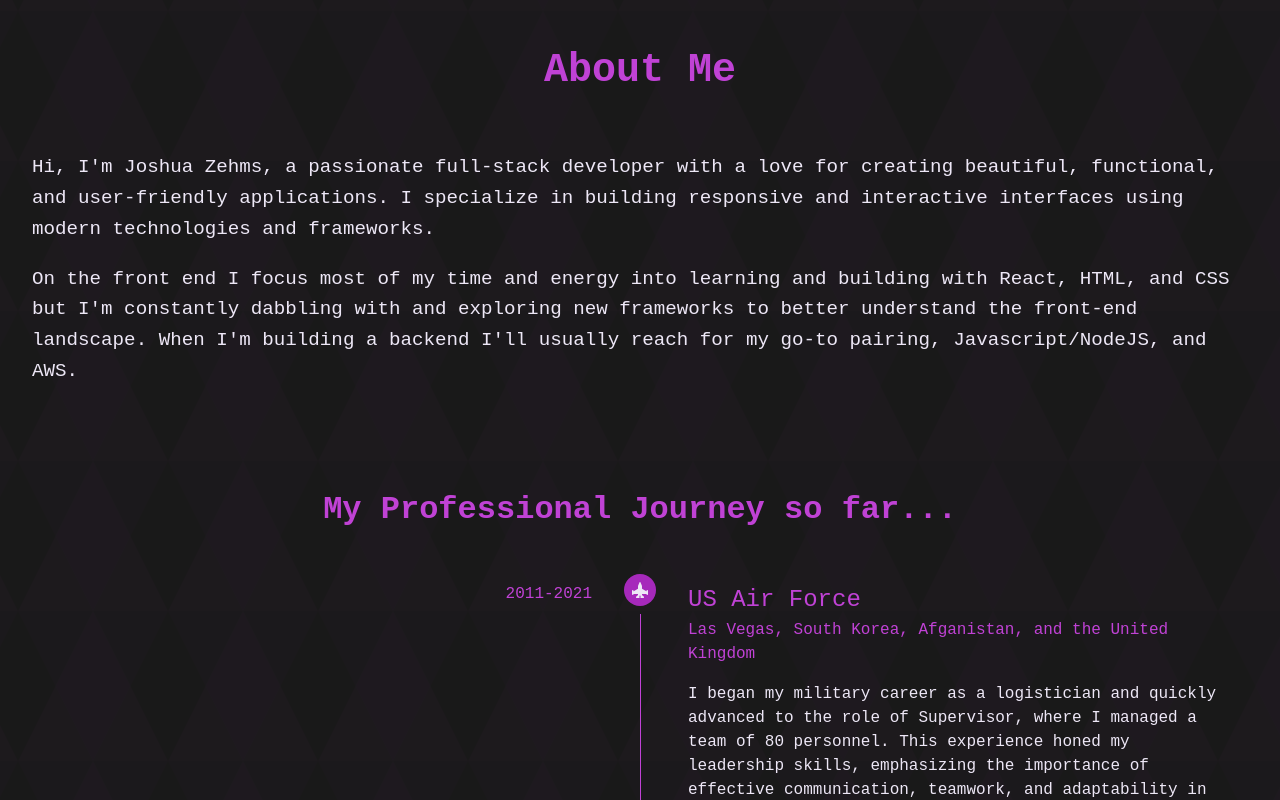
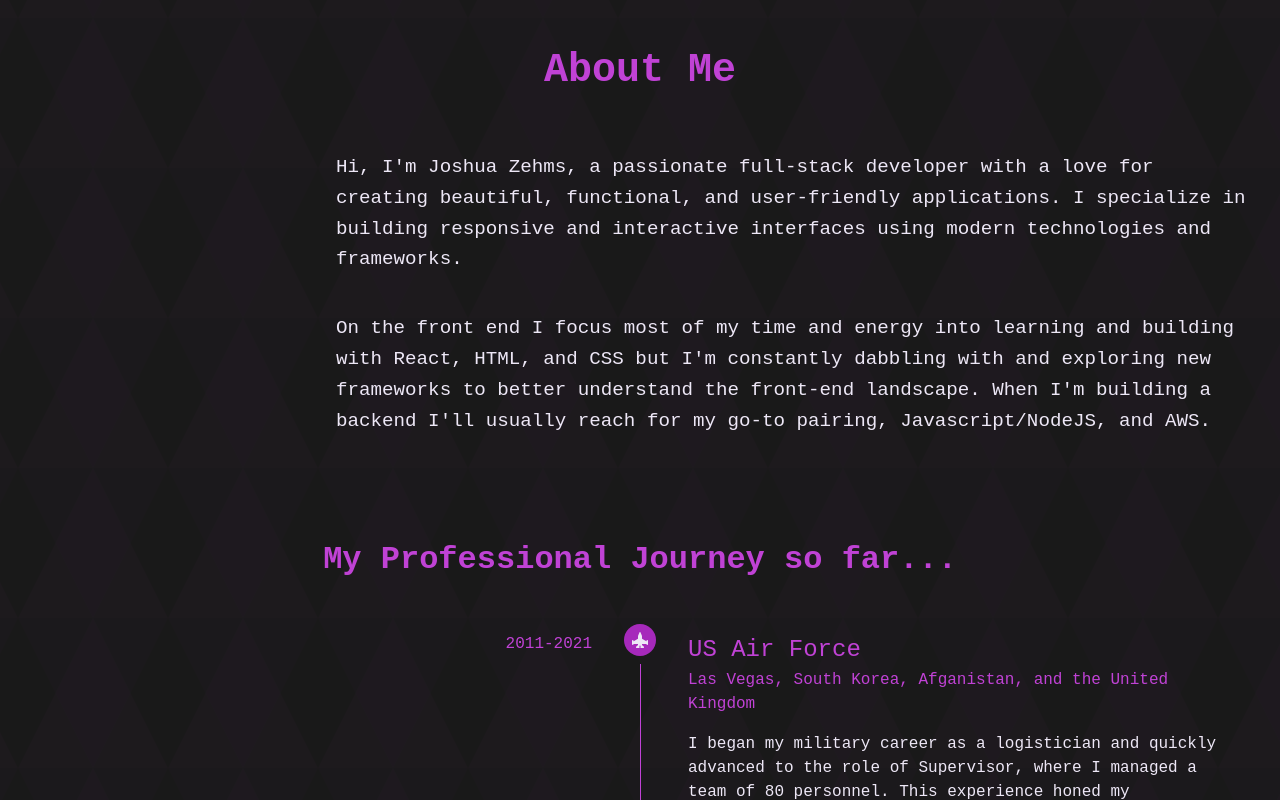
Before and after one commit to JZehms/Portfolio-Website, a React (Vite) app: page / in a window 1280 px wide. Shown: the part 620-1420 px from the top of the page. Built offline with nearby package versions, Linux system fonts and the light colour scheme.

Commit message:
Updated about desktop layout.
Added portfolio gif.

Added current project placeholder

```diff
--- a/src/Components/About.jsx
+++ b/src/Components/About.jsx
@@ -90,7 +90,7 @@ const techStackData = {
 const About = () => {
   return (
     <section id="about">
-      <div className="about-contianer">
+      <div className="about-container">
         <div className="about-content">
           <h2 className="about-title">About Me</h2>
           <div className="about-body">
--- a/src/Components/Component-Styles/About.css
+++ b/src/Components/Component-Styles/About.css
@@ -3,7 +3,7 @@
   justify-content: center;
 }
 
-.about-contianer {
+.about-container {
   display: flex;
   flex-direction: column;
   width: 100%;
@@ -26,13 +26,6 @@
   color: #c042d5;
 }
 
-.about-body {
-  display: flex;
-  flex-direction: column;
-  gap: 2rem;
-  align-items: center;
-}
-
 .about-img-container {
   text-align: center;
 }
@@ -41,6 +34,11 @@
   height: 150px;
   width: 150px;
   border-radius: 10px;
+}
+
+.about-text-container {
+  display: flex;
+  flex-direction: column;
 }
 
 .about-text-container p {
@@ -286,18 +284,18 @@
 }
 
 @media (min-width: 992px) {
-  .about-body {
-    flex-direction: row;
-    gap: 4rem;
-    align-items: flex-start;
-  }
-
   .about-title {
     font-size: 2.5rem;
   }
 
+  .about-text-container {
+    align-items: flex-end;
+  }
+
   .about-text-container p {
     font-size: 1.2rem;
+    max-width: 75%;
+    display: flex;
   }
 
   .tech-stack-container {
@@ -334,10 +332,6 @@
 }
 
 @media (min-width: 1200px) {
-  .about-body {
-    gap: 6rem;
-  }
-
   .tech-stack-container {
     max-width: 1400px;
   }
--- a/src/Components/Component-Styles/Hero.css
+++ b/src/Components/Component-Styles/Hero.css
@@ -107,13 +107,6 @@
 }
 
 @media (min-width: 768px) {
-  #hero .hero-container {
-    display: flex;
-    flex-direction: column;
-    align-items: flex-start;
-    padding: 4rem 2.5rem;
-  }
-
   #hero .landing-intro {
     font-size: 2rem;
   }
@@ -141,4 +134,13 @@
 .contact-resume {
   font-size: 1.25rem;
 }
+
+@media (min-width: 992px) {
+  #hero .hero-container {
+    display: flex;
+    flex-direction: column;
+    padding: 4rem 2.5rem;
+    align-items: flex-start;
+  }
 }
+}
--- a/src/Components/Projects.jsx
+++ b/src/Components/Projects.jsx
@@ -20,7 +20,8 @@ function Projects() {
               <h3 className="projects-card-title">Web Crawler</h3>
               <div className="project-languages">
                 <span className="c-style">C#</span>,{" "}
-                <span className="html-style">HTML</span>
+                <span className="html-style">HTML</span>,{" "}
+                <span className="js-style">Selenium</span>
               </div>
               <p className="projects-text">
                 <span className="projects-inverse">
@@ -75,11 +76,13 @@ function Projects() {
               <img
                 className="project-1-image"
                 alt="Homepage Work at DHI Group"
-                src="src/assets/Projects-Assets/Homepage-Recording.gif"
+                src="src/assets/Projects-Assets/Portfolio-recording.gif"
               ></img>
             </div>
             <div className="projects-text-container">
-              <h3 className="projects-card-title">Developer Portfolio</h3>
+              <h3 className="projects-card-title">
+                Developer Portfolio
+                </h3>
               <div className="project-languages">
                 <span className="react-style">ReactJS</span>,{" "}
                 <span className="js-style">JavaScript</span>
@@ -104,7 +107,7 @@ function Projects() {
               <img
                 className="project-1-image"
                 alt="Homepage Work at DHI Group"
-                src="src/assets/Projects-Assets/Homepage-Recording.gif"
+                src="src/assets/Projects-Assets/Nodejs-placeholder.png"
               ></img>
             </div>
             <div className="projects-text-container">
```
Also changed, not shown: src/assets/Projects-Assets/Nodejs-placeholder.png (added).
